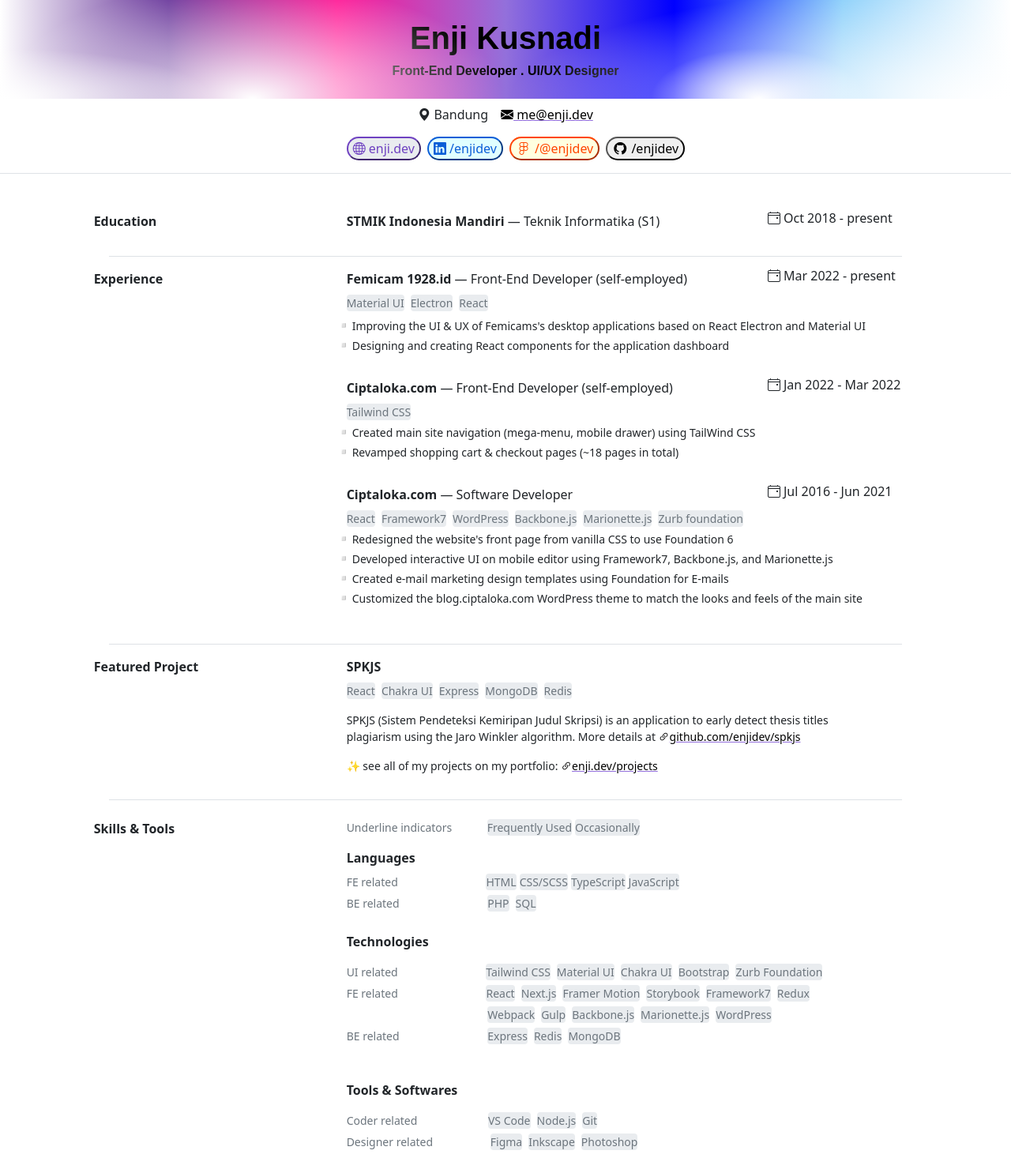
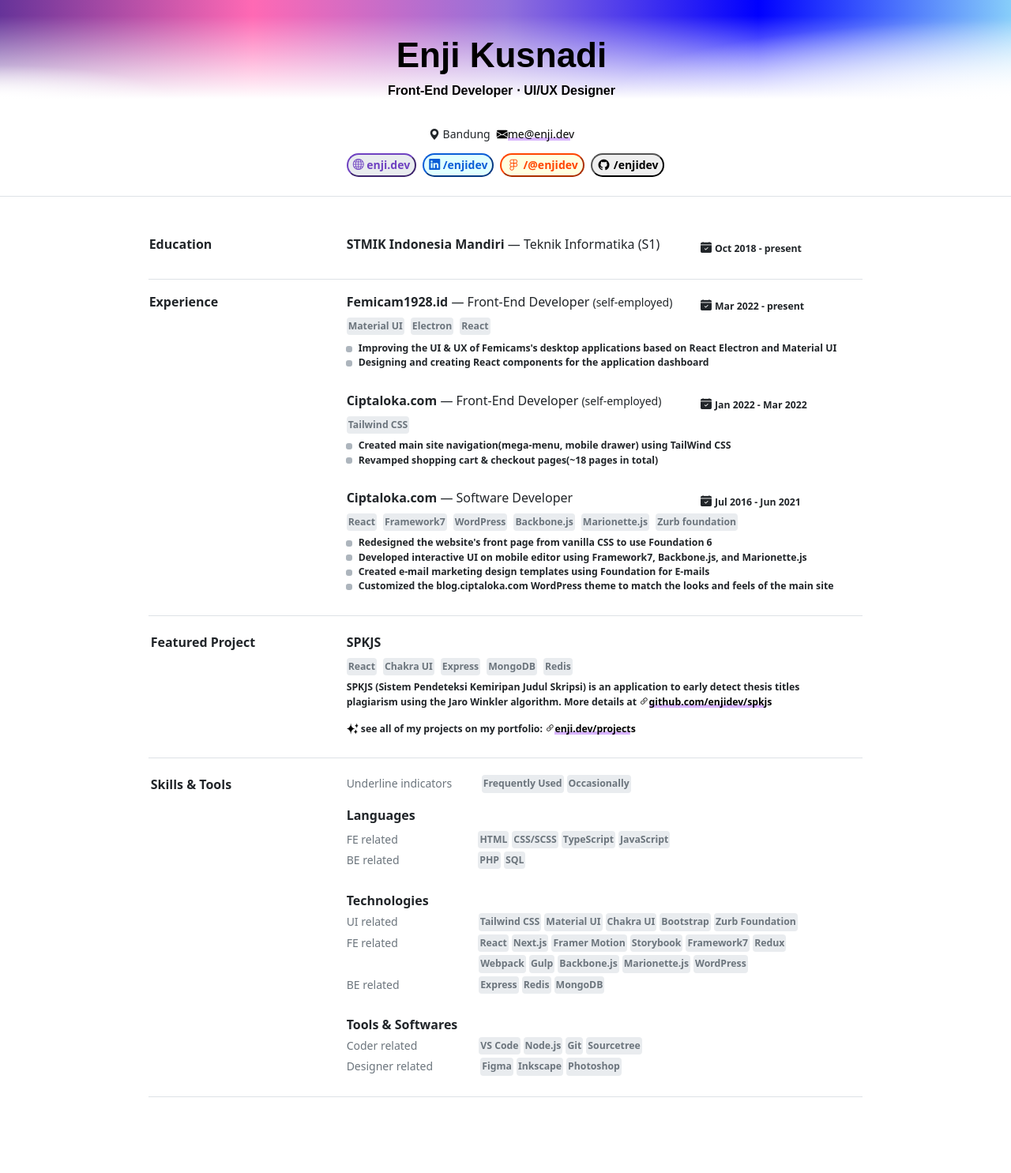
Before and after one commit to MohamadFakours/Project, a plain HTML site: page index.html in a window 1280 px wide. Shown: the top 1485 px of the page at 79% size. Drawn offline with nearby package versions, Linux system fonts and the light colour scheme.

Commit message:
Initial Project

```diff
--- a/Style.css
+++ b/Style.css
@@ -4,8 +4,18 @@
     --hotpink: hotpink;
 }
 
+.fade1
+{
+    bottom: 0;
+    left: 0;
+    width: 100%;
+    height: 105px;
+    background: linear-gradient(to bottom, transparent,white);
+    pointer-events: none;
+}
+
 .mix-color {
-    background: linear-gradient(to right, white, rebeccapurple, deeppink, mediumpurple, blue, lightskyblue, white);
+    background-image: linear-gradient(to right,rebeccapurple , hotpink, mediumpurple, blue, lightskyblue);
     position: relative;
     color: var(--black);
     font-family: Arial, sans-serif;
@@ -18,17 +28,15 @@
     content: "";
     position: absolute;
     bottom: 0;
-    width: 50%;
-    height: 150px;
-    background: radial-gradient(ellipse at bottom left, white 0%, transparent 30%),
-    radial-gradient(ellipse at bottom center, white 0%, transparent 70%);
+    width: 40%;
+    height: 100px;
+    background: radial-gradient(ellipse at bottom left, white 0%, transparent 30%);
     z-index: 1;
     pointer-events: none;
 }
 
 .mix-color::after {
-    background: radial-gradient(ellipse at bottom right, white 0%, transparent 70%),
-    radial-gradient(ellipse at bottom center, white 0%, transparent 30%);
+    background: radial-gradient(ellipse at bottom right, white 0%, transparent 70%);
     right: 0;
     left: auto;
 }
@@ -63,19 +71,38 @@
     color: orangered;
 }
 
-li::marker {
-    content: "▫️";
-    font-size: large;
+ul {
+    list-style: none;
+    padding-left: 0;
+}
+
+ul li::before {
+    content: "";
+    display: inline-block;
+    width: 8px;
+    height: 8px;
+    background-color: #adb5bd;
+    border-radius: 3px;
+    margin-right: 8px;
+    vertical-align: middle;
 }
 
 .bi-envelope-fill, .bi-link-45deg {
     color: black;
 }
 
-.bi-envelope-fill, .bi-link-45deg {
-    text-decoration-color: mediumpurple;
+.mark1::before
+{
+    content: "";
+    position: absolute;
+    left: 0;
+    bottom: 0;
+    transform: translateY(-50%);
+    width: 93.5%;
+    height: 4px;
+    background-color: #d8b4fe;
+    z-index: -1;
 }
-
 .bi-calendar4-event {
     line-height: 1;
 !important;
@@ -83,31 +110,81 @@ li::marker {
 
 @media (min-width: 768px) {
     .move1 {
-        left: -22px;
+        left: -33.7px;
     }
 
     .move2 {
-        left: -39px;
+        left: -51.5px;
     }
 
+    .move3 {
+        left: -7px;
+    }
+
+    .move4 {
+        left: -12px;
+    }
+
+    .move5 {
+       left: -9.5px;
+    }
+
+    .move6 {
+        left: -11px;
+    }
+    .move7
+    {
+        left: -10px;
+    }
+    .move8
+    {
+        left: -10px;
+    }
+    .move9
+    {
+        right: -70px;
+    }
+    .move10
+    {
+        right: -72px;
+    }
     .up1 {
-        top: -10px;
+        top: -12px;
     }
 
     .up2 {
-        top: -10px;
+        top: -12px;
     }
 
     .up3 {
-        top: -20px;
+        top: -24px;
     }
 
     .up4 {
-        top: -30px;
+        top: -36px;
     }
 
     .up5 {
-        top: -10px;
+        top: -37px;
+    }
+    .up6
+    {
+        top: -25px;
+    }
+    .up7
+    {
+        top: -95px;
+    }
+    .col-3
+    {
+        left: -85px;
+        bottom: -9px;
+    }
+}
+@media (max-width: 768px) {
+    .responsive-move
+    {
+        left: 15px;
     }
 }
 
@@ -115,11 +192,21 @@ a:hover {
     color: forestgreen;
     text-decoration-color: #d63384;
 }
-.responsive-border
-{
-    width: 80%;
+
+.responsive-border {
+    width: 72%;
     max-width: 1050px;
 }
 body {
     overflow-x: hidden;
 }
+
+.img-small {
+    width: 15px;
+    height: 15px;
+    top: -1px;
+}
+
+.rounded-1 {
+    padding: 2px;
+}
--- a/index.html
+++ b/index.html
@@ -12,32 +12,34 @@
 <body>
 <div class="container-fluid">
     <div class="row mix-color">
-        <div class="  col-12  d-grid justify-content-center align-items-center mb-5">
-            <h1 class="d-flex justify-content-center  mt-4 fw-bolder">Enji Kusnadi</h1>
-            <h6 class="fw-semibold">Front-End Developer . UI/UX Designer</h6>
+        <div class="fade1 position-absolute">
+        <div class="col-12  d-grid justify-content-center align-items-center mb-5 position-relative" style="left: -5px">
+            <h1 class="d-flex justify-content-center  mt-4 fw-bolder " style="font-size: 2.75rem">Enji Kusnadi</h1>
+            <h6 class="fw-semibold">Front-End Developer ⋅ UI/UX Designer</h6>
+        </div>
         </div>
     </div>
     <div class="row">
-        <div class="col-12 d-flex justify-content-center gap-3 mt-2">
-            <p class="locationiconbi bi-geo-alt-fill"> Bandung </p>
-            <a href="mailto:me@enji.dev" class=" bi bi-envelope-fill"> me@enji.dev </a>
+        <div class="col-12 d-flex justify-content-center gap-2 mt-4 position-relative" style="bottom: -10px; left: -5px">
+            <p class="locationiconbi bi-geo-alt-fill small"> Bandung </p>
+            <a href="mailto:me@enji.dev" class=" bi bi-envelope-fill small"><span class="mark1 position-relative d-inline-block text-decoration-none">me@enji.dev</span> </a>
         </div>
     </div>
-    <div class="row border-bottom">
-        <div class="col-12 d-flex gap-2 w-auto offset-4 flex-md-row flex-column mb-3">
+    <div class="row border-bottom mb-2">
+        <div class="col-12 d-flex gap-2 w-auto offset-4 flex-md-row flex-column mb-4 mt-2 responsive-move position-relative">
 
             <button class="btn1 bg-body-secondary rounded-5"><a href="https://www.enji.dev/"
-                                                                class="text-decoration-none bi bi-globe"
+                                                                class="text-center text-decoration-none bi bi-globe small fw-semibold position-relative" style="top: -1.5px"
             > enji.dev </a>
             </button>
-            <button class="btn2 rounded-5"><a class="text-decoration-none bi bi-linkedin"
+            <button class="btn2 rounded-5"><a class="text-center text-decoration-none bi bi-linkedin small fw-semibold position-relative" style="top: -1.5px"
                                               href="https://uk.linkedin.com/company/enji-io"> /enjidev </a>
             </button>
             <button class="btn3 rounded-5"><a href="https://www.figma.com/@enjidev"
-                                              class="text-decoration-none figma"><i
+                                              class="text-center text-decoration-none figma small fw-semibold position-relative" style="top: -1.5px"><i
                     class="text-decoration-none fab fa-figma"></i> /@enjidev </a>
             </button>
-            <button class="btn4 rounded-5"><a class="text-decoration-none github"
+            <button class="btn4 rounded-5"><a class="text-center text-decoration-none github small fw-semibold position-relative" style="top: -1.5px"
                                               href="https://github.com/enjidev"><i class="fab fa-github"></i> /enjidev
             </a></button>
         </div>
@@ -45,13 +47,13 @@
 
     <div class="row  mt-5">
         <div class="col-1 offset-md-1">
-            <b>Education</b>
+            <b class="position-relative move9">Education</b>
         </div>
         <div class="col-5 offset-md-2 offset-3">
             <p><b>STMIK Indonesia Mandiri</b> — Teknik Informatika (S1)</p>
         </div>
-        <div class="col-md-2 col-3">
-            <p class="d-flex bi bi-calendar4-event"><span class="ms-1">Oct 2018 - present</span></p>
+        <div class="col-md-2 col-3 position-relative">
+            <p class="d-flex bi bi-calendar-check-fill small"><span class="ms-1 small fw-semibold">Oct 2018 - present</span></p>
         </div>
     </div>
 
@@ -59,24 +61,24 @@
 
     <div class="row  mt-3">
         <div class="col-1 mb-5 offset-md-1">
-            <b>Experience</b>
+            <b class="position-relative move9">Experience</b>
         </div>
         <div class="col-5 offset-md-2 offset-3">
-            <div class="d-ruby-text"><b>Femicam 1928.id</b>
-                <span> — Front-End Developer (self-employed)</span>
+            <div class="d-ruby-text"><b>Femicam1928.id</b>
+                <span> — Front-End Developer <span class="small">(self-employed)</span></span>
             </div>
-            <div class="flex-md-row flex-column d-flex gap-2 text-center mt-2 w-75  text-secondary">
+            <div class="flex-md-row flex-column d-flex gap-2 text-center mt-2 w-75 small fw-semibold text-secondary">
                 <p class="bg-body-secondary small rounded-1">Material UI</p>
                 <p class="bg-body-secondary small rounded-1">Electron</p>
                 <p class="bg-body-secondary small rounded-1">React</p>
             </div>
         </div>
-        <div class="col-md-2 col-3">
-            <p class="d-flex bi bi-calendar4-event"><span class="ms-1">Mar 2022 - present</span></p>
+        <div class="col-md-2 col-3 position-relative">
+            <p class="d-flex bi bi-calendar-check-fill small"><span class="ms-1 small fw-semibold">Mar 2022 - present</span></p>
         </div>
 
         <div class="small offset-md-4">
-            <ul class="position-relative" style="top: -15px; left: -25px">
+            <ul class="position-relative small fw-semibold" style="top: -10px; left: -33px">
                 <li>Improving the UI & UX of Femicams's desktop applications based on React Electron and Material UI
                 </li>
                 <li>Designing and creating React components for the application dashboard</li>
@@ -88,20 +90,20 @@
 
         <div class="col-5 offset-md-2 offset-3 ">
             <div class="d-ruby-text"><b>Ciptaloka.com</b> <span
-                    class="fw-normal"> — Front-End Developer (self-employed)</span></div>
-            <div class="flex-md-row flex-column d-flex gap-1 text-center small text-secondary mt-2 w-75">
-                <p class=" bg-body-secondary rounded-1">Tailwind CSS</p>
+                    class="fw-normal"> — Front-End Developer <span class="small">(self-employed)</span></span></div>
+            <div class="flex-md-row flex-column d-flex gap-1 text-center small text-secondary  fw-semibold mt-2 w-75">
+                <p class=" bg-body-secondary small rounded-1">Tailwind CSS</p>
             </div>
         </div>
 
-        <div class="col-md-2 col-3">
-            <p class="d-flex bi bi-calendar4-event"><span class="ms-1">Jan 2022 - Mar 2022</span></p>
+        <div class="col-md-2 col-3 position-relative">
+            <p class="d-flex bi bi-calendar-check-fill small"><span class="ms-1 small fw-semibold">Jan 2022 - Mar 2022</span></p>
         </div>
 
         <div class="small offset-md-4">
-            <ul class="position-relative" style="top: -15px; left: -25px">
-                <li>Created main site navigation (mega-menu, mobile drawer) using TailWind CSS</li>
-                <li>Revamped shopping cart & checkout pages (~18 pages in total)</li>
+            <ul class="position-relative small fw-semibold" style="top: -10px; left: -33px">
+                <li>Created main site navigation(mega-menu, mobile drawer) using TailWind CSS</li>
+                <li>Revamped shopping cart & checkout pages(~18 pages in total)</li>
             </ul>
         </div>
 
@@ -110,22 +112,22 @@
                 <span class="fw-normal"> — Software Developer</span>
             </div>
 
-            <div class=" flex-md-row flex-column d-flex gap-2 text-center mt-2 small text-secondary">
-                <p class=" bg-body-secondary w-auto rounded-1">React</p>
-                <p class=" bg-body-secondary  rounded-1">Framework7</p>
-                <p class=" bg-body-secondary  rounded-1">WordPress</p>
-                <p class=" bg-body-secondary  rounded-1">Backbone.js</p>
-                <p class=" bg-body-secondary  rounded-1">Marionette.js</p>
-                <p class=" bg-body-secondary  rounded-1">Zurb foundation</p>
+            <div class=" flex-md-row flex-column d-flex gap-2 text-center mt-2 small fw-semibold text-secondary">
+                <p class=" bg-body-secondary small w-auto rounded-1">React</p>
+                <p class=" bg-body-secondary small  rounded-1">Framework7</p>
+                <p class=" bg-body-secondary small  rounded-1">WordPress</p>
+                <p class=" bg-body-secondary small  rounded-1">Backbone.js</p>
+                <p class=" bg-body-secondary small  rounded-1">Marionette.js</p>
+                <p class=" bg-body-secondary small  rounded-1">Zurb foundation</p>
             </div>
         </div>
 
-        <div class="col-md-2 col-3 offset-md-0 offset-1">
-            <p class="bi bi-calendar4-event d-flex"><span class="ms-1">Jul 2016 - Jun 2021</span></p>
+        <div class="col-md-2 col-3 offset-md-0 offset-1 position-relative">
+            <p class="bi bi-calendar-check-fill d-flex small"><span class="ms-1 small fw-semibold">Jul 2016 - Jun 2021</span></p>
         </div>
 
         <div class="small offset-md-4">
-            <ul class="position-relative" style="top: -15px; left: -25px">
+            <ul class="position-relative small fw-semibold" style="top: -10px; left: -33px">
                 <li>Redesigned the website's front page from vanilla CSS to use Foundation 6</li>
                 <li>Developed interactive UI on mobile editor using Framework7, Backbone.js, and
                     Marionette.js
@@ -135,46 +137,46 @@
             </ul>
         </div>
     </div>
-    <div class="border-bottom mx-auto my-3 responsive-border"></div>
-    <div class="row mt-3">
+    <div class="border-bottom mx-auto my-3 responsive-border position-relative" style="top: -15px"></div>
+    <div class="row position-relative" style="top: -10px">
         <div class="col-2 offset-md-1">
-            <b>Featured Project</b>
+            <b class="position-relative move10">Featured Project</b>
         </div>
         <div class="col-5 offset-1">
             <div class="offset-md-0 offset-3"><b>SPKJS</b></div>
-            <div class="flex-md-row flex-column d-flex gap-2 text-center small w-75 text-secondary mt-2 offset-md-0 offset-3">
-                <p class="bg-body-secondary rounded-1">React</p>
-                <p class="bg-body-secondary rounded-1">Chakra UI</p>
-                <p class="bg-body-secondary rounded-1">Express</p>
-                <p class="bg-body-secondary rounded-1">MongoDB</p>
-                <p class="bg-body-secondary rounded-1">Redis</p>
+            <div class="flex-md-row flex-column d-flex gap-2 text-center small fw-semibold w-75 text-secondary mt-2 offset-md-0 offset-3">
+                <p class="bg-body-secondary small  rounded-1">React</p>
+                <p class="bg-body-secondary small  rounded-1">Chakra UI</p>
+                <p class="bg-body-secondary small rounded-1">Express</p>
+                <p class="bg-body-secondary small rounded-1">MongoDB</p>
+                <p class="bg-body-secondary small rounded-1">Redis</p>
             </div>
         </div>
-        <div class="offset-md-4 small">
-            <p> SPKJS (Sistem Pendeteksi Kemiripan Judul Skripsi) is an application to
+        <div class="offset-md-4 small position-relative" style="top: -10px">
+            <p class="small fw-semibold"> SPKJS (Sistem Pendeteksi Kemiripan Judul Skripsi) is an application to
                 early detect thesis titles
                 <br>
                 plagiarism using the Jaro Winkler algorithm. More details at <a
-                        href="https://github.com/enjidev/spkjs" class="bi bi-link-45deg ">github.com/enjidev/spkjs</a>
-            <p> &#10024; see all of my projects on my portfolio: <a
-                    href="https://www.enji.dev/projects" class="bi bi-link-45deg">enji.dev/projects</a>
+                        href="https://github.com/enjidev/spkjs" class="bi bi-link-45deg"><span class="mark1 position-relative text-decoration-none d-inline-block">github.com/enjidev/spkjs</span></a>
+            <p  class="small fw-semibold"> <img alt="sparkles" class="img-small position-relative" src="download.png">  see all of my projects on my portfolio: <a
+                    href="https://www.enji.dev/projects" class="bi bi-link-45deg "><span class="mark1 position-relative text-decoration-none d-inline-block">enji.dev/projects</span></a>
             </p>
         </div>
     </div>
 
-    <div class="border-bottom mx-auto my-3 responsive-border"></div>
+    <div class="border-bottom mx-auto my-3 responsive-border position-relative" style="top: -25px"></div>
 
-    <div class="row  mt-4 mb-5">
+    <div class="row position-relative mb-5" style="top: -20px">
         <div class="col-md-2 col-3 offset-md-1">
-            <b>Skills & Tools</b>
+            <b class="position-relative move10">Skills & Tools</b>
         </div>
 
         <div class="col-md-8 col-5 offset-1">
             <div class="d-flex flex-md-row flex-column text-center gap-1 w-75  small text-secondary">
                 <p>Underline indicators
-                <div class="col d-flex flex-md-row flex-column text-center gap-1 w-auto text-secondary">
-                    <p class="bg-body-secondary rounded-1 offset-md-1">Frequently Used</p>
-                    <p class="bg-body-secondary rounded-1">Occasionally</p>
+                <div class="col d-flex flex-md-row flex-column text-center gap-1 fw-semibold small w-auto text-secondary position-relative move3">
+                    <p class="bg-body-secondary  rounded-1 offset-md-1">Frequently Used</p>
+                    <p class="bg-body-secondary  rounded-1">Occasionally</p>
                 </div>
             </div>
 
@@ -183,27 +185,27 @@
             </div>
             <div class="d-flex flex-md-row flex-column text-center gap-2 small mt-2 w-75 text-secondary ">
                 <p class="fw-normal">FE related
-                <div class="col d-flex flex-md-row flex-column text-center gap-1  text-secondary offset-md-2">
-                    <p class="bg-body-secondary rounded-1 ">HTML</p>
-                    <p class="bg-body-secondary rounded-1 ">CSS/SCSS</p>
-                    <p class="bg-body-secondary rounded-1 ">TypeScript</p>
+                <div class="col d-flex flex-md-row flex-column text-center gap-1 small fw-semibold move8 text-secondary offset-md-2 position-relative">
+                    <p class="bg-body-secondary  rounded-1 ">HTML</p>
+                    <p class="bg-body-secondary  rounded-1 ">CSS/SCSS</p>
+                    <p class="bg-body-secondary  rounded-1 ">TypeScript</p>
                     <p class="bg-body-secondary rounded-1 ">JavaScript</p>
                 </div>
             </div>
             <div class="d-flex flex-md-row flex-column text-center w-75 gap-2 small mt-md-0 mt-3 text-secondary position-relative up1">
                 <p class="fw-normal">BE related
-                <div class="col d-flex flex-md-row flex-column text-center gap-2 w-auto text-secondary offset-md-2">
-                    <p class=" bg-body-secondary rounded-1">PHP</p>
-                    <p class=" bg-body-secondary rounded-1">SQL</p>
+                <div class="col d-flex flex-md-row flex-column text-center gap-1 small fw-semibold position-relative move4 w-auto text-secondary offset-md-2">
+                    <p class=" bg-body-secondary  rounded-1">PHP</p>
+                    <p class=" bg-body-secondary  rounded-1">SQL</p>
                 </div>
             </div>
 
             <div>
                 <b>Technologies</b>
             </div>
-            <div class="d-flex flex-md-row flex-column text-center w-75 gap-2 small mt-3 text-secondary">
+            <div class="d-flex flex-md-row flex-column text-center w-75 gap-2 small mt-1 text-secondary">
                 <p class="fw-normal">UI related
-                <div class="col d-flex flex-md-row flex-column text-center gap-2 w-auto text-secondary offset-md-2">
+                <div class="col d-flex flex-md-row flex-column text-center small fw-semibold gap-1 position-relative move5 w-auto text-secondary offset-md-2 ">
                     <p class=" bg-body-secondary rounded-1 ">Tailwind CSS</p>
                     <p class=" bg-body-secondary rounded-1">Material UI</p>
                     <p class=" bg-body-secondary rounded-1">Chakra UI</p>
@@ -213,7 +215,7 @@
             </div>
             <div class="d-flex flex-md-row flex-column text-center w-75 gap-2 small mt-md-0 mt-3 text-secondary position-relative up2">
                 <p class="fw-normal">FE related</p>
-                <div class="col d-flex flex-md-row flex-column text-center gap-2 w-auto text-secondary offset-md-2">
+                <div class="col d-flex flex-md-row flex-column text-center small fw-semibold gap-1 position-relative w-auto text-secondary offset-md-2 move7">
                     <p class=" bg-body-secondary rounded-1">React</p>
                     <p class=" bg-body-secondary  rounded-1">Next.js</p>
                     <p class=" bg-body-secondary rounded-1 ">Framer Motion</p>
@@ -225,7 +227,7 @@
 
             <div class="d-flex flex-md-row flex-column text-center w-75 gap-2 small  text-secondary position-relative up3">
                 <p class="invisible">BE related</p><!--It's invisible to move the texts-->
-                <div class="col d-flex flex-md-row flex-column text-center gap-2 w-auto text-secondary offset-md-2 ">
+                <div class="col d-flex flex-md-row flex-column text-center small fw-semibold gap-1 position-relative move6 w-auto text-secondary offset-md-2">
                     <p class="bg-body-secondary rounded-1">Webpack</p>
                     <p class=" bg-body-secondary rounded-1">Gulp</p>
                     <p class=" bg-body-secondary rounded-1">Backbone.js</p>
@@ -236,7 +238,7 @@
 
             <div class="d-flex flex-md-row flex-column text-center w-75 gap-2 small mt-md-0 mt-3 text-secondary position-relative up4">
                 <p class="fw-normal">BE related
-                <div class="col d-flex flex-md-row flex-column text-center gap-2 w-auto text-secondary offset-md-2">
+                <div class="col d-flex flex-md-row flex-column text-center small fw-semibold position-relative move6 gap-1 w-auto text-secondary offset-md-2">
                     <p class=" bg-body-secondary rounded-1">Express</p>
                     <p class=" bg-body-secondary rounded-1">Redis</p>
                     <p class=" bg-body-secondary  rounded-1">MongoDB</p>
@@ -244,20 +246,21 @@
             </div>
 
             <div>
-                <b>Tools & Softwares</b>
+                <b class="position-relative up6">Tools & Softwares</b>
             </div>
-            <div class="d-flex flex-md-row flex-column text-center w-75 gap-2 small text-secondary mt-3 ">
+            <div class="d-flex flex-md-row flex-column text-center w-75 gap-2 small text-secondary position-relative mt-1 up6">
                 <p class="fw-normal">Coder related
-                <div class=" d-flex flex-md-row flex-column text-center gap-2 w-auto text-secondary offset-md-2 position-relative move1">
+                <div class=" d-flex flex-md-row flex-column text-center gap-1 small  fw-semibold w-auto text-secondary offset-md-2 position-relative move1" >
                     <p class=" bg-body-secondary rounded-1">VS Code</p>
                     <p class=" bg-body-secondary rounded-1">Node.js</p>
                     <p class=" bg-body-secondary rounded-1">Git</p>
+                <p class="bg-body-secondary rounded-1">Sourcetree</p>
                 </div>
             </div>
 
             <div class="d-flex flex-md-row flex-column text-center gap-2 small w-75 text-secondary position-relative up5">
                 <p class="fw-normal">Designer related
-                <div class="col  d-flex flex-md-row flex-column text-center gap-2 w-auto text-secondary offset-md-2  position-relative move2">
+                <div class="col  d-flex flex-md-row flex-column text-center gap-1 small fw-semibold w-auto text-secondary offset-md-2  position-relative move2">
                     <p class=" bg-body-secondary rounded-1">Figma</p>
                     <p class=" bg-body-secondary rounded-1">Inkscape</p>
                     <p class=" bg-body-secondary rounded-1">Photoshop</p>
@@ -265,7 +268,7 @@
             </div>
         </div>
     </div>
-    <div class="border-bottom mx-auto my-3 responsive-border"></div>
+    <div class="border-bottom mx-auto my-3 responsive-border position-relative up7"></div>
 </div>
 </body>
 </html>
```
Also changed, not shown: download.png (added).
